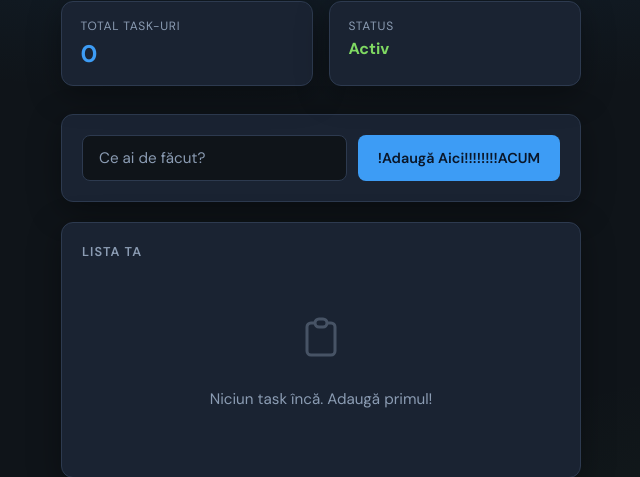
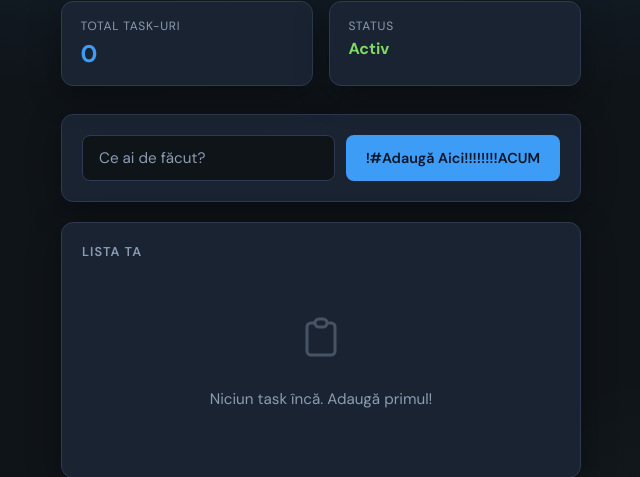
Before and after one commit to DanielaRosca/task-api, a Flask app: page / in a window 1280 px wide. Shown: the part 136-613 px from the top of the page, without its empty margins (319-959 px from the left). Run offline with Flask 3, Linux system fonts and the light colour scheme; data that the repository does not hold is empty; some libraries are stand-ins or nearby versions.

Commit message:
Change title

```diff
--- a/templates/index.html
+++ b/templates/index.html
@@ -261,7 +261,7 @@
     <div class="card">
       <form id="addForm">
         <input type="text" id="title" placeholder="Ce ai de făcut?" required autocomplete="off">
-        <button type="submit" class="btn btn-primary">!Adaugă Aici!!!!!!!!ACUM</button>
+        <button type="submit" class="btn btn-primary">!#Adaugă Aici!!!!!!!!ACUM</button>
       </form>
     </div>
 
```
